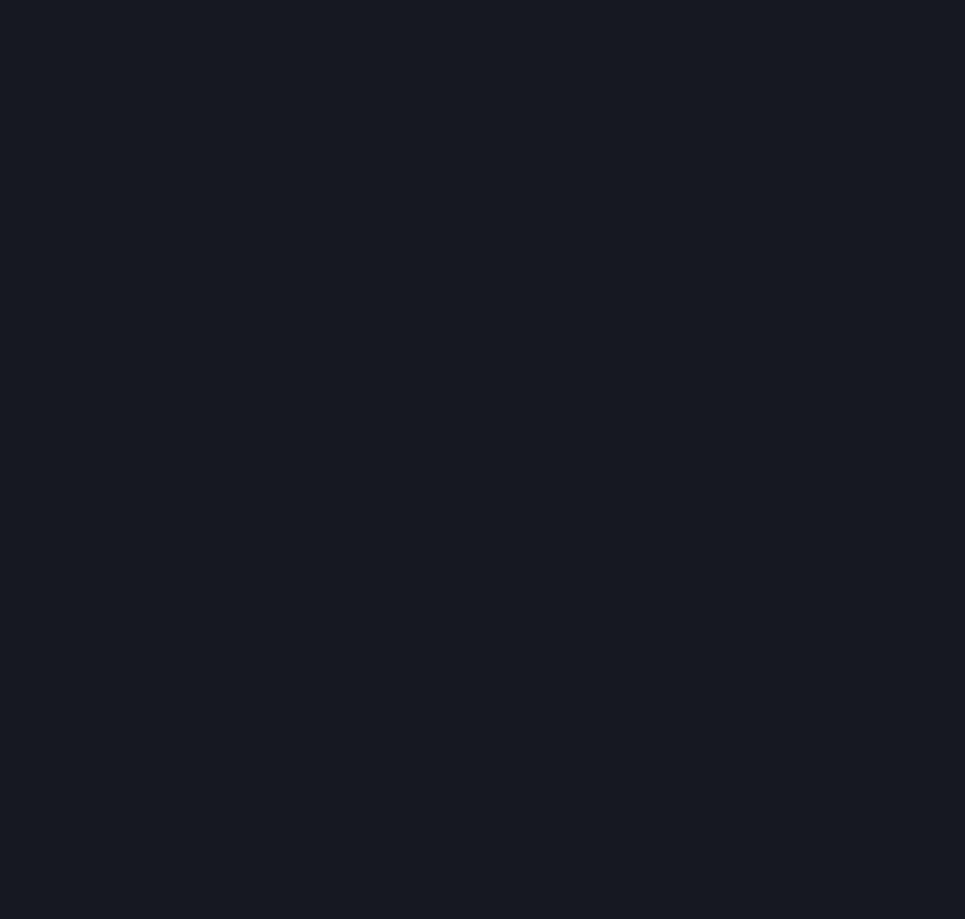
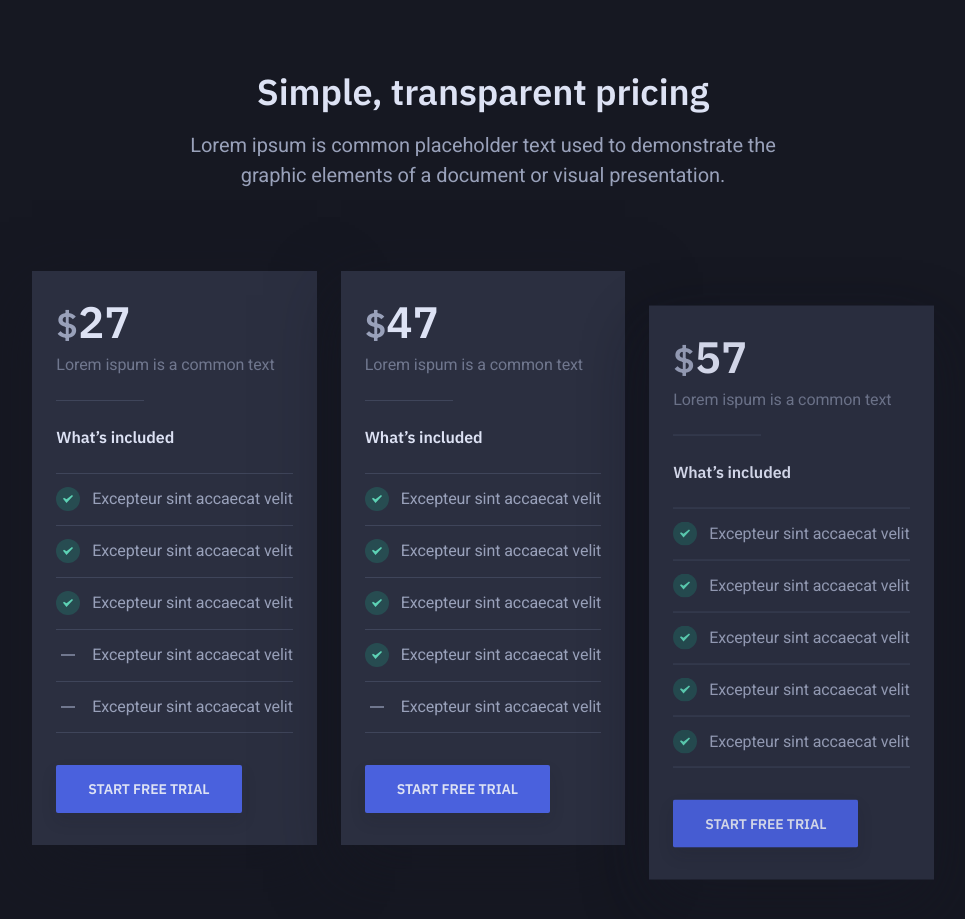
Before and after one commit to dodichakill/The-Chopo-LP, a React (Create React App) app: page / in a window 1280 px wide. Shown: the part 1620-2539 px from the top of the page, without its empty margins (157-1122 px from the left). Before the commit the page ends 1609 px from the top, so only its background shows below. Built offline with nearby package versions, Linux system fonts and the light colour scheme.

Commit message:
clearing eps9

```diff
--- /dev/null
+++ b/src/elements/Card.js
@@ -0,0 +1,22 @@
+import React from "react";
+
+import propTypes from "prop-types";
+
+export default function Card(props) {
+  const className = ["tiles-item"];
+  className.push(props.className);
+  return (
+    <div className={className.join(" ")}>
+      <div
+        className={`tiles-item-inner ${props.hasShadow ? " has-shadow" : ""}`}
+      >
+        {props.children}
+      </div>
+    </div>
+  );
+}
+
+Card.propTypes = {
+  hasShadow: propTypes.bool,
+  className: propTypes.string,
+};
--- /dev/null
+++ b/src/elements/Lists.js
@@ -0,0 +1,26 @@
+import React from "react";
+
+import propTypes from "prop-types";
+
+export default function Lists(props) {
+  const className = ["list-reset"];
+  className.push(props.className);
+  if (props.isSmall) className.push("text-xs");
+  return (
+    <ul class={className.join(" ")}>
+      {props.data.map((List, index) => {
+        return (
+          <li key={index} className={List.isChecked ? "is-checked" : ""}>
+            {List.content}
+          </li>
+        );
+      })}
+    </ul>
+  );
+}
+
+Lists.propTypes = {
+  data: propTypes.array,
+  isSmall: propTypes.bool,
+  className: propTypes.string,
+};
--- a/src/scenes/Homepage.js
+++ b/src/scenes/Homepage.js
@@ -1,6 +1,8 @@
 import React from "react";
 import Fade from "react-reveal/Fade";
 import Section from "elements/Section";
+import Card from "elements/Card";
+import Lists from "elements/Lists";
 import Header from "parts/Header";
 import Clients from "parts/Clients";
 import Feature from "parts/Feature";
@@ -12,6 +14,7 @@
 import FeatureTitle04 from "assets/images/feature-tile-icon-04.svg";
 import FeatureTitle05 from "assets/images/feature-tile-icon-05.svg";
 import FeatureTitle06 from "assets/images/feature-tile-icon-06.svg";
+import Button from "elements/Button";
 export default function Homepage() {
   const features = [
     {
@@ -55,6 +58,45 @@
       title: "Join Chopo",
       description:
         "A pseudo-Latin text used in web design, layout, and printing in place of things to emphasise design.",
+    },
+  ];
+
+  const listPricing = [
+    {
+      price: 27,
+      currencySymbol: "$",
+      description: "Lorem ispum is a common text",
+      features: [
+        { isChecked: true, content: "Excepteur sint accaecat velit" },
+        { isChecked: true, content: "Excepteur sint accaecat velit" },
+        { isChecked: true, content: "Excepteur sint accaecat velit" },
+        { isChecked: false, content: "Excepteur sint accaecat velit" },
+        { isChecked: false, content: "Excepteur sint accaecat velit" },
+      ],
+    },
+    {
+      price: 47,
+      currencySymbol: "$",
+      description: "Lorem ispum is a common text",
+      features: [
+        { isChecked: true, content: "Excepteur sint accaecat velit" },
+        { isChecked: true, content: "Excepteur sint accaecat velit" },
+        { isChecked: true, content: "Excepteur sint accaecat velit" },
+        { isChecked: true, content: "Excepteur sint accaecat velit" },
+        { isChecked: false, content: "Excepteur sint accaecat velit" },
+      ],
+    },
+    {
+      price: 57,
+      currencySymbol: "$",
+      description: "Lorem ispum is a common text",
+      features: [
+        { isChecked: true, content: "Excepteur sint accaecat velit" },
+        { isChecked: true, content: "Excepteur sint accaecat velit" },
+        { isChecked: true, content: "Excepteur sint accaecat velit" },
+        { isChecked: true, content: "Excepteur sint accaecat velit" },
+        { isChecked: true, content: "Excepteur sint accaecat velit" },
+      ],
     },
   ];
   return (
@@ -106,6 +148,67 @@
           </div>
         </div>
       </Section>
+      <Section className="pricing">
+        <div className="container">
+          <div className="pricing-inner section-inner has-top-divider">
+            <div className="section-header center-content">
+              <Fade top delay={1200}>
+                <div className="container-xs">
+                  <h2 className="mt-0 mb-16">Simple, transparent pricing</h2>
+                  <p className="m-0">
+                    Lorem ipsum is common placeholder text used to demonstrate
+                    the graphic elements of a document or visual presentation.
+                  </p>
+                </div>
+              </Fade>
+            </div>
+            <div className="tiles-wrap">
+              {listPricing.map((list, index) => (
+                <Fade bottom delay={index * 1250}>
+                  <Card hasShadow>
+                    <div class="pricing-item-content">
+                      <div class="pricing-item-header pb-24 mb-24">
+                        <div class="pricing-item-price mb-4">
+                          <span class="pricing-item-price-currency h2">
+                            {list.currencySymbol}
+                          </span>
+                          <span
+                            class="pricing-item-price-amount h1 pricing-switchable"
+                            data-pricing-monthly="34"
+                            data-pricing-yearly="27"
+                          >
+                            {list.price}
+                          </span>
+                        </div>
+                        <div class="text-xs text-color-low">
+                          {list.description}
+                        </div>
+                      </div>
+                      <div class="pricing-item-features mb-40">
+                        <div class="pricing-item-features-title h6 text-xs text-color-high mb-24">
+                          What’s included
+                        </div>
+                        {
+                          <Lists
+                            data={list.features}
+                            isSmall
+                            className={"pricing-item-features-list mb-32"}
+                          ></Lists>
+                        }
+                      </div>
+                    </div>
+                    <div className="pricing-item-cta mb-8">
+                      <Button isPrimary isBlock>
+                        Start free trial
+                      </Button>
+                    </div>
+                  </Card>
+                </Fade>
+              ))}
+            </div>
+          </div>
+        </div>
+      </Section>
     </div>
   );
 }
```
